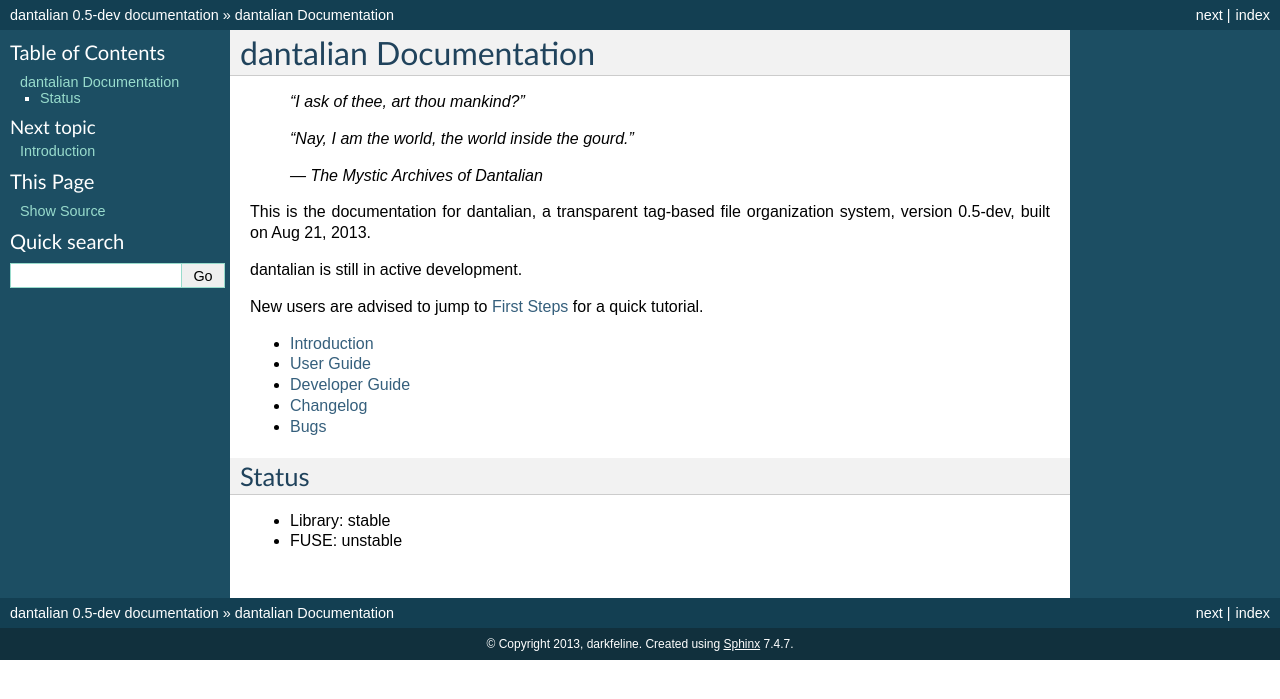
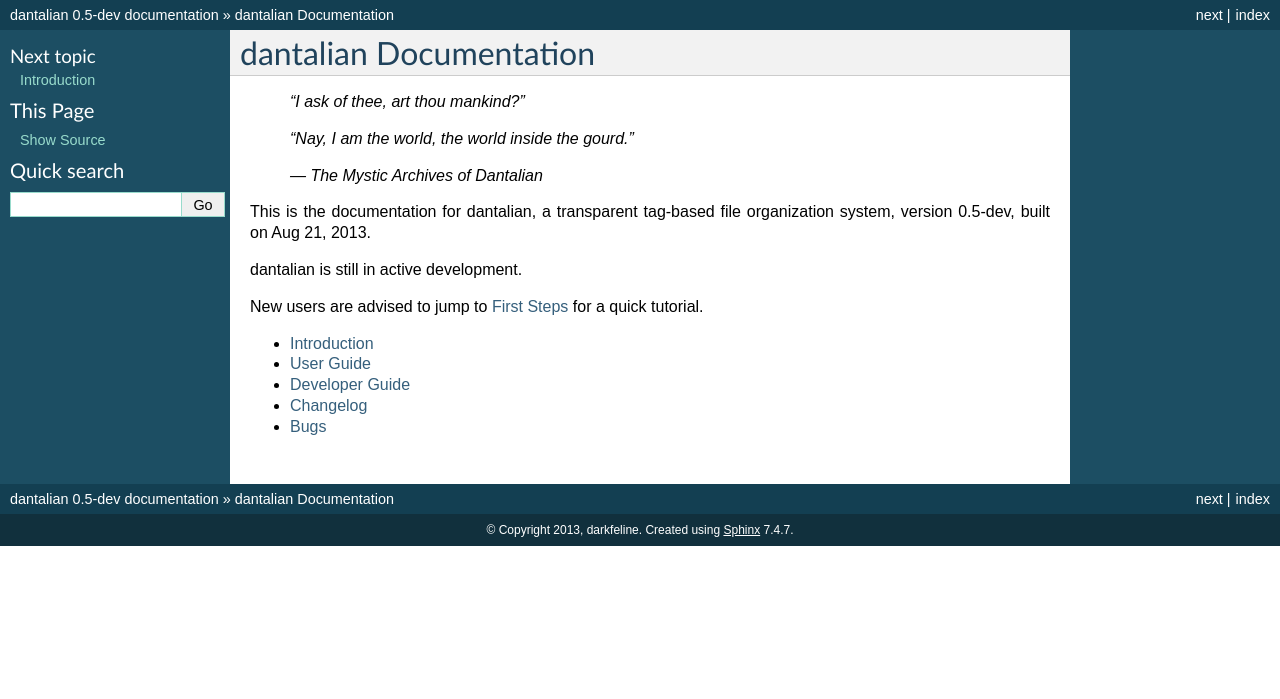
Before and after one commit to darkfeline/dantalian, a Sphinx documentation site: the page built from doc/index.rst, in a window 1280 px wide. Shown: the top 699 px of the page. Built offline with Sphinx 7.4.7, drawn with Linux system fonts in a browser that asks for light colours.

Commit message:
Remove unneeded status in documentation

```diff
--- a/doc/index.rst
+++ b/doc/index.rst
@@ -25,9 +25,3 @@ tutorial.
    dev
    changes
    bugs
-
-Status
-------
-
-- Library: stable
-- FUSE: unstable
```
